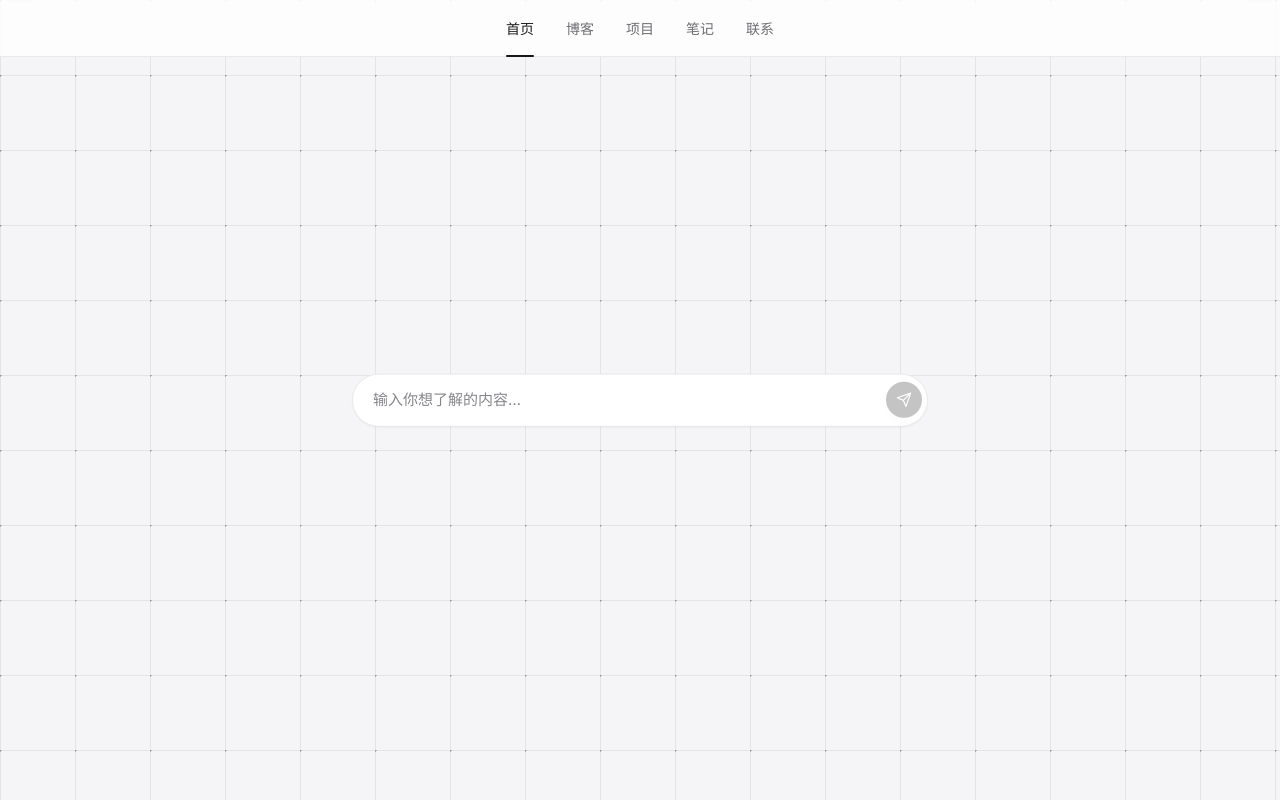
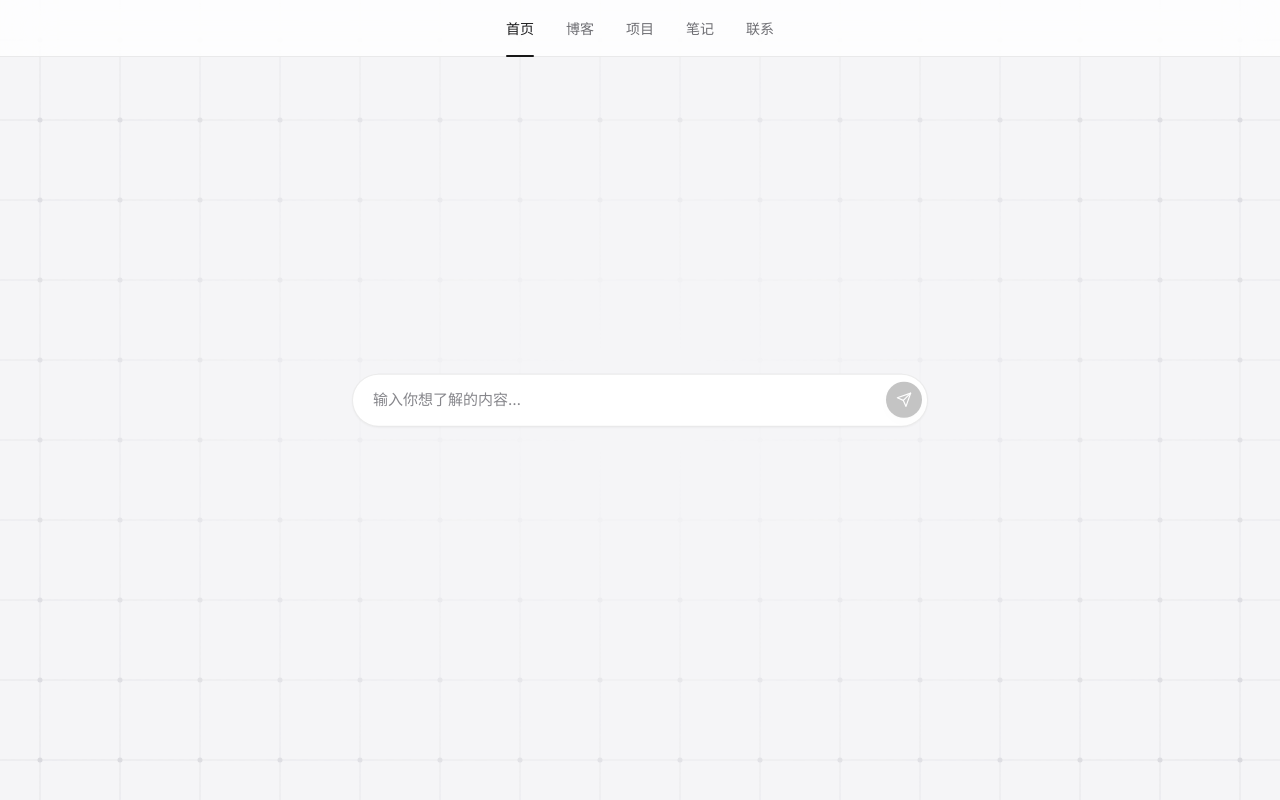
Before and after one commit to New-King/newking, a React (Vite) app: page / in a window 1280 px wide. Built offline with nearby package versions, Linux system fonts and the light colour scheme; the HTML template or start-up script is replaced by a standard one.

Commit message:
首页网格重写为 Aceternity 同款 SVG 实现（80px 线+交点圆点+中心渐隐）：线随光标变深、圆点碰撞放大变深；圆点基础尺寸调至约 4px 视觉大小

```diff
--- a/src/components/chat/BgGrid.jsx
+++ b/src/components/chat/BgGrid.jsx
@@ -1,102 +1,130 @@
-import { useEffect, useRef } from 'react';
+import { memo, useEffect, useRef } from 'react';
 
-const GRID = 75; // 网格间距（px），必须与 .bg-grid 的 background-size 一致
-const TRIGGER = 20; // 触发范围半径（px）：鼠标移动轨迹贴近某条线（20px 内）即触发
-const IDLE_MS = 400; // 鼠标停止移动多久后自动熄灭高亮线（避免打字/离开窗口时的残留）
-const V_COUNT = 30; // 最多渲染的竖线数（75*30 = 2250px，覆盖常见视口）
-const H_COUNT = 24; // 最多渲染的横线数（75*24 = 1800px）
+const GRID = 80; // 网格间距（px），与 Aceternity 原版一致（线从 40px 起、每 80px 一条）
+const RADIUS = 110; // 圆点碰撞半径（px）：光标进入该范围，圆点放大 + 变深
+const MAX_SCALE = 4; // 圆点最近时放大倍数（r=2 → 8px，明显可见）
+const LINE_BAND = 60; // 线变深的带宽（px）：光标进入某条线 ±60px，整条线变深
+const IDLE_MS = 500; // 鼠标停止移动多久后全部回缩
+const V_COUNT = 40; // 竖线数（80*40 = 3200px）
+const H_COUNT = 30; // 横线数（80*30 = 2400px）
 
-// 首页科技感网格：基础网格（线 + 交点圆点）在 CSS 里；这里额外渲染一层高亮线。
-// 鼠标移动时按"整段轨迹"插值判断：只要这次移动的路径经过某条线 TRIGGER 范围内，
-// 整条线就变深并轻微"拨动"——快速移动也不会漏触发（鼠标事件是跳跃采样的，
-// 只用落点判断会跳过窄带，必须看轨迹）。
-export default function BgGrid() {
-  const vRefs = useRef([]);
-  const hRefs = useRef([]);
+const LINE = '#E4E4E7'; // 线的基础色（Aceternity light 同色）
+const LINE_HOT = '#9B9BA3'; // 线被光标靠近时的深色
+const DOT = '#D6D6DB'; // 圆点基础色
+const DOT_HOT = '#7F7F88'; // 圆点碰撞时的深色
+
+// 圆点坐标：从半格 40px 起，与横竖线交点对齐
+function buildDots() {
+  const dots = [];
+  for (let i = 0; i < V_COUNT; i++) {
+    for (let j = 0; j < H_COUNT; j++) {
+      dots.push({ x: GRID / 2 + i * GRID, y: GRID / 2 + j * GRID });
+    }
+  }
+  return dots;
+}
+const DOTS = buildDots();
+
+// 首页网格背景（复刻 Aceternity「background-grid-with-dots-and-animations」）：
+// SVG 画 80px 网格线 + 交点圆点，容器径向 mask 中心渐隐。
+// 交互：
+//   线 —— 光标靠近某条线（±LINE_BAND）时整条线变深（颜色变化）
+//   圆点 —— 光标碰撞（进入 RADIUS）时圆点放大 + 变深，离开回缩
+function BgGrid() {
+  const vRefs = useRef([]); // 竖线
+  const hRefs = useRef([]); // 横线
+  const dotRefs = useRef([]);
+  const lastV = useRef([]); // 竖线当前 stroke（只写变化的，省性能）
+  const lastH = useRef([]); // 横线当前 stroke
+  const lastS = useRef([]); // 圆点当前 scale
+  const lastHot = useRef([]); // 圆点是否处于碰撞热区
   const rafRef = useRef(0);
-  const prevRef = useRef(null); // 上一次处理的鼠标位置（用于轨迹插值）
-  const idleRef = useRef(null); // 鼠标空闲定时器（自动熄灭高亮线）
+  const idleRef = useRef(null);
 
   useEffect(() => {
-    const clearAll = () => {
+    const reset = () => {
       cancelAnimationFrame(rafRef.current);
       rafRef.current = 0;
       vRefs.current.forEach((el) => {
-        if (el) el.style.opacity = '0';
+        if (el) el.style.stroke = LINE;
       });
       hRefs.current.forEach((el) => {
-        if (el) el.style.opacity = '0';
+        if (el) el.style.stroke = LINE;
       });
+      dotRefs.current.forEach((el) => {
+        if (el) {
+          el.style.transform = 'scale(1)';
+          el.style.fill = DOT;
+        }
+      });
+      lastV.current = [];
+      lastH.current = [];
+      lastS.current = [];
+      lastHot.current = [];
     };
     const onMove = (e) => {
-      // 每次移动都重置空闲计时：停止移动 / 离开窗口后自动熄灭高亮线，避免残留
+      // 每次移动都重置空闲计时：停止移动 / 离开窗口后全部回缩，避免残留
       clearTimeout(idleRef.current);
-      idleRef.current = setTimeout(clearAll, IDLE_MS);
+      idleRef.current = setTimeout(reset, IDLE_MS);
       if (rafRef.current) return;
       const mx = e.clientX;
       const my = e.clientY;
       rafRef.current = requestAnimationFrame(() => {
         rafRef.current = 0;
-        let px = prevRef.current?.x ?? mx;
-        let py = prevRef.current?.y ?? my;
-        prevRef.current = { x: mx, y: my };
-        // 跳变（离开窗口后重新进入等）：不做插值，避免整屏误触发
-        if (Math.abs(mx - px) > 300 || Math.abs(my - py) > 300) {
-          px = mx;
-          py = my;
+        // 竖线：光标靠近则整条变深
+        for (let i = 0; i < V_COUNT; i++) {
+          const el = vRefs.current[i];
+          if (!el) continue;
+          const stroke =
+            Math.abs(GRID / 2 + i * GRID - mx) <= LINE_BAND ? LINE_HOT : LINE;
+          if (lastV.current[i] !== stroke) {
+            lastV.current[i] = stroke;
+            el.style.stroke = stroke;
           }
-        const xmin = Math.min(px, mx);
-        const xmax = Math.max(px, mx);
-        const ymin = Math.min(py, my);
-        const ymax = Math.max(py, my);
-        vRefs.current.forEach((el, i) => {
-          if (!el) return;
-          const xi = (i + 1) * GRID;
-          const dx =
-            xmin <= xi && xi <= xmax
-              ? 0
-              : Math.min(Math.abs(xi - xmin), Math.abs(xi - xmax));
-          const on = dx <= TRIGGER;
-          if (on && el.style.opacity !== '1') {
-            el.style.opacity = '1';
-            // 重新触发"拨动"动画（必须清空并强制回流才能重放）
-            el.style.animation = 'none';
-            void el.offsetWidth;
-            el.style.animation = 'line-nudge-v 0.4s ease-out';
-          } else if (!on && el.style.opacity !== '0') {
-            el.style.opacity = '0';
+        }
+        // 横线：光标靠近则整条变深
+        for (let j = 0; j < H_COUNT; j++) {
+          const el = hRefs.current[j];
+          if (!el) continue;
+          const stroke =
+            Math.abs(GRID / 2 + j * GRID - my) <= LINE_BAND ? LINE_HOT : LINE;
+          if (lastH.current[j] !== stroke) {
+            lastH.current[j] = stroke;
+            el.style.stroke = stroke;
+          }
+        }
+        // 圆点：碰撞 → 放大 + 变深
+        for (let k = 0; k < DOTS.length; k++) {
+          const el = dotRefs.current[k];
+          if (!el) continue;
+          const dx = DOTS[k].x - mx;
+          const dy = DOTS[k].y - my;
+          const d = Math.sqrt(dx * dx + dy * dy);
+          const t = Math.max(0, 1 - d / RADIUS);
+          const s = 1 + t * (MAX_SCALE - 1);
+          if (Math.abs(s - (lastS.current[k] || 0)) >= 0.02) {
+            lastS.current[k] = s;
+            el.style.transform = `scale(${s})`;
+          }
+          const hot = t > 0.05;
+          if (lastHot.current[k] !== hot) {
+            lastHot.current[k] = hot;
+            el.style.fill = hot ? DOT_HOT : DOT;
+          }
         }
       });
-        hRefs.current.forEach((el, i) => {
-          if (!el) return;
-          const yi = (i + 1) * GRID;
-          const dy =
-            ymin <= yi && yi <= ymax
-              ? 0
-              : Math.min(Math.abs(yi - ymin), Math.abs(yi - ymax));
-          const on = dy <= TRIGGER;
-          if (on && el.style.opacity !== '1') {
-            el.style.opacity = '1';
-            el.style.animation = 'none';
-            void el.offsetWidth;
-            el.style.animation = 'line-nudge-h 0.4s ease-out';
-          } else if (!on && el.style.opacity !== '0') {
-            el.style.opacity = '0';
-          }
-        });
-      });
     };
-    // 鼠标离开窗口 / 窗口失焦：立即清除高亮线
+    // 鼠标离开窗口 / 窗口失焦：立即全部回缩
     const onLeave = () => {
       clearTimeout(idleRef.current);
-      clearAll();
+      reset();
     };
     window.addEventListener('mousemove', onMove);
     document.addEventListener('mouseleave', onLeave);
     window.addEventListener('blur', onLeave);
     return () => {
       clearTimeout(idleRef.current);
-      clearAll();
+      reset();
       window.removeEventListener('mousemove', onMove);
       document.removeEventListener('mouseleave', onLeave);
       window.removeEventListener('blur', onLeave);
@@ -104,30 +132,66 @@ export default function BgGrid() {
   }, []);
 
   return (
-    <div className="pointer-events-none absolute inset-0 overflow-hidden" aria-hidden="true">
-      {/* 基础网格：线 + 交点圆点，边缘渐隐 */}
-      <div className="bg-grid absolute inset-0" />
-      {/* 高亮线：鼠标触发范围内的整条线变深 */}
+    <div className="bg-grid-mask pointer-events-none absolute inset-0 overflow-hidden" aria-hidden="true">
+      <svg className="absolute inset-0 h-full w-full">
+        {/* 横线 */}
+        {Array.from({ length: H_COUNT }, (_, j) => (
+          <line
+            key={`h${j}`}
+            ref={(el) => {
+              hRefs.current[j] = el;
+            }}
+            data-h={j}
+            x1="0"
+            y1={GRID / 2 + j * GRID}
+            x2="100%"
+            y2={GRID / 2 + j * GRID}
+            stroke={LINE}
+            strokeWidth="1"
+            style={{ transition: 'stroke 0.3s ease' }}
+          />
+        ))}
+        {/* 竖线 */}
         {Array.from({ length: V_COUNT }, (_, i) => (
-        <div
+          <line
             key={`v${i}`}
             ref={(el) => {
               vRefs.current[i] = el;
             }}
-          className="absolute top-0 h-full w-px bg-ink/15"
-          style={{ left: (i + 1) * GRID, opacity: 0, transition: 'opacity 0.3s ease' }}
+            data-v={i}
+            x1={GRID / 2 + i * GRID}
+            y1="0"
+            x2={GRID / 2 + i * GRID}
+            y2="100%"
+            stroke={LINE}
+            strokeWidth="1"
+            style={{ transition: 'stroke 0.3s ease' }}
           />
         ))}
-      {Array.from({ length: H_COUNT }, (_, i) => (
-        <div
-          key={`h${i}`}
+        {/* 交点圆点（碰撞：放大 + 变深） */}
+        {DOTS.map((p, k) => (
+          <circle
+            key={k}
             ref={(el) => {
-            hRefs.current[i] = el;
+              dotRefs.current[k] = el;
             }}
-          className="absolute left-0 h-px w-full bg-ink/15"
-          style={{ top: (i + 1) * GRID, opacity: 0, transition: 'opacity 0.3s ease' }}
+            cx={p.x}
+            cy={p.y}
+            r="2.5"
+            fill={DOT}
+            style={{
+              transformBox: 'fill-box',
+              transformOrigin: 'center',
+              transition:
+                'transform 0.4s cubic-bezier(0.22, 0.61, 0.36, 1), fill 0.3s ease',
+              willChange: 'transform',
+            }}
           />
         ))}
+      </svg>
     </div>
   );
 }
+
+// 组件无 props 且只有 refs，用 memo 保证只渲染一次（聊天流式更新时不被反复重渲染）
+export default memo(BgGrid);
--- a/src/index.css
+++ b/src/index.css
@@ -36,50 +36,11 @@
   background-color: rgba(0, 113, 227, 0.12);
 }
 
-/* 首页科技感网格背景：网格线 + 交点圆点，极浅色、满屏均匀平铺（不抢内容）。
-   鼠标高亮线由 BgGrid 组件动态控制（触发范围内整条线变深并轻微"拨动"）。 */
-.bg-grid {
-  background-image:
-    linear-gradient(to right, rgba(29, 29, 31, 0.08) 1px, transparent 1px),
-    linear-gradient(to bottom, rgba(29, 29, 31, 0.08) 1px, transparent 1px),
-    radial-gradient(circle at 0 0, rgba(29, 29, 31, 0.3) 1.5px, transparent 2px);
-  background-size: 75px 75px, 75px 75px, 75px 75px;
-}
-
-/* 网格线"被拨动"动画：触发时轻微弹一下（阻尼衰减，如拨动琴弦） */
-@keyframes line-nudge-v {
-  0% {
-    transform: translateX(0);
-  }
-  20% {
-    transform: translateX(2px);
-  }
-  45% {
-    transform: translateX(-1.5px);
-  }
-  70% {
-    transform: translateX(0.8px);
-  }
-  100% {
-    transform: translateX(0);
-  }
-}
-@keyframes line-nudge-h {
-  0% {
-    transform: translateY(0);
-  }
-  20% {
-    transform: translateY(2px);
-  }
-  45% {
-    transform: translateY(-1.5px);
-  }
-  70% {
-    transform: translateY(0.8px);
-  }
-  100% {
-    transform: translateY(0);
-  }
+/* 首页网格背景遮罩（复刻 Aceternity mask-radial-from-10%）：
+   中心透明露出 SVG 网格，向四周渐隐成页面底色 */
+.bg-grid-mask {
+  -webkit-mask-image: radial-gradient(ellipse at center, transparent 10%, black);
+  mask-image: radial-gradient(ellipse at center, transparent 10%, black);
 }
 
 /* 「正在思考」加载态：一条粗白光在文字上向右扫过，扫完后停顿 5 秒再出现 */
```
Lines whose indentation alone changed are shown as unchanged.
